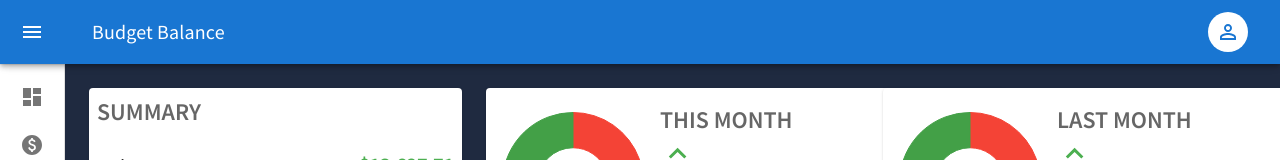
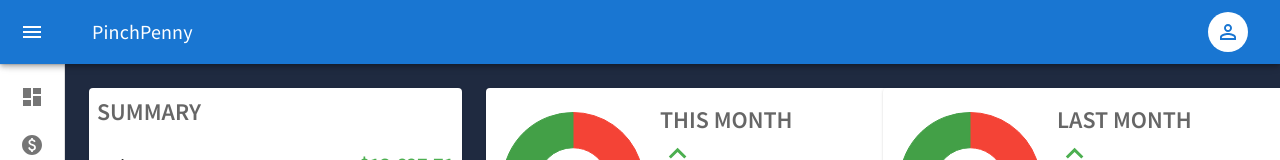
Before and after one commit to hassaanali723/BudgetBalance, a React (Create React App) app in the folder budget-balance/: page / in a window 1280 px wide. Shown: the top 160 px of the page. Built offline with nearby package versions, Linux system fonts and the light colour scheme; sample sign-in values are in the browser's storage.

Commit message:
change brand name

```diff
--- a/budget-balance/src/components/shared/layout.js
+++ b/budget-balance/src/components/shared/layout.js
@@ -160,7 +160,7 @@ const Layout = () => {
               <MenuIcon />
             </IconButton>
             <Typography variant="h6" noWrap component="div">
-              Budget Balance
+              PinchPenny
             </Typography>
           </Box>
 
@@ -225,7 +225,7 @@ const Layout = () => {
         open={open}>
         <DrawerHeader>
           <Typography variant="h5" noWrap component="div">
-            Budget Balance
+            PinchPenny
           </Typography>
           <IconButton onClick={handleDrawerClose}>
             {theme.direction === "rtl" ? (
```
